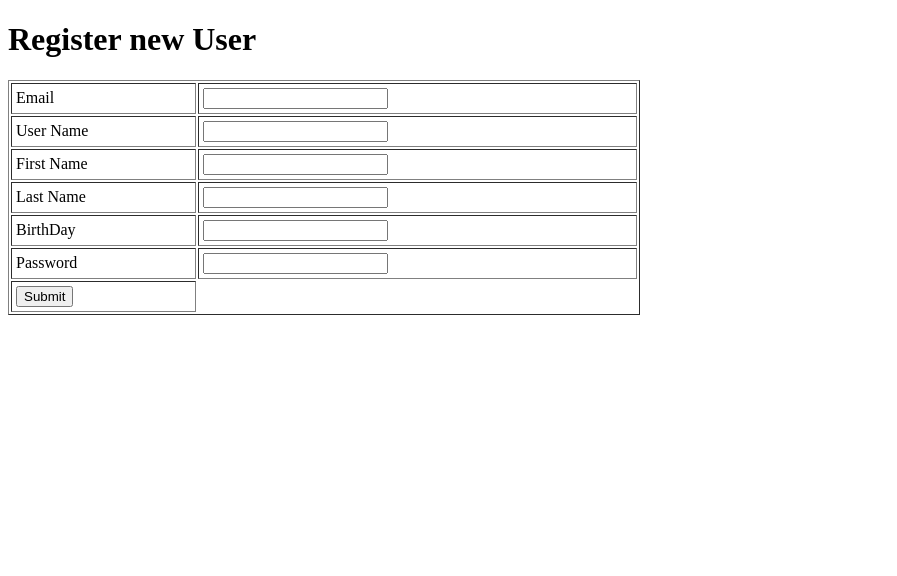
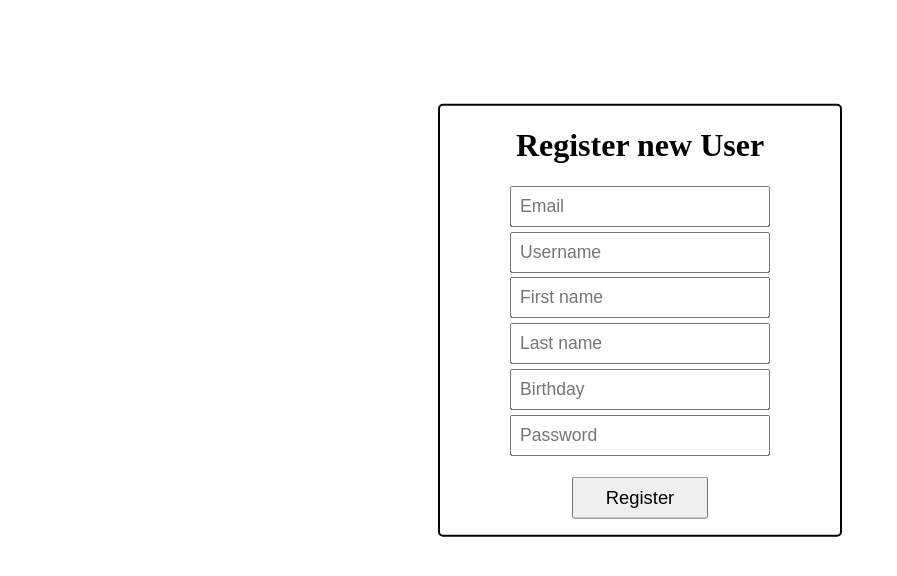
Before and after one commit to pasandevin/connect-In, a PHP site: page /register.php in a window 1280 px wide. Shown: the top 576 px of the page, without its empty margins (0-897 px from the left). Run offline with PHP 8.4, Linux system fonts and the light colour scheme.

Commit message:
added styles

```diff
--- a/register.php
+++ b/register.php
@@ -31,47 +31,54 @@ include ("db_connection.php");
 <html>
 <head>
 <meta charset="utf-8">
-<title>Untitled Document</title>
+<title>Register</title>
+<style>
+	form{
+		border: solid 2px black;
+		border-radius: 5px;
+		width: 25rem;
+		text-align: center;
+		position: absolute;
+		top: 40%;
+		left: 50%;
+		transform: translate(-50%,-50%);
+	}
+	input[type="text"], input[type="email"], input[type="password"]{
+		display: block;
+		margin: 0.3rem 0;
+		margin-left: auto;
+		margin-right: auto;
+		width: 15rem;
+		padding: 0.5rem;
+		font-size: 1.1rem;
+	}
+	input[type="submit"]{
+		font-size: 1.15rem;
+		margin-top: 1rem;
+		margin-bottom: 1rem;
+		padding: 0.5rem 2rem;
+		cursor: pointer;
+	}
+</style>
 </head>
 
 <body>
+	<form method="post" action="<?php $_SERVER['PHP_SELF'];?>">
 	<h1>Register new User</h1>
-	<form method="post" action="<?php $_SERVER['PHP_SELF'];?>">
-		<table width="50%" border="1" cellpadding="4">
-  <tbody>
-    <tr>
-      <td>Email</td>
-      <td><input type="email" name="email"></td>
-    </tr>
-    <tr>
-      <td>User Name</td>
-      <td><input type="text" name="username" ></td>
-    </tr>
-	<tr>
-      <td>First Name</td>
-      <td><input type="text" name="firstname" ></td>
-    </tr>
-	<tr>
-      <td>Last Name</td>
-      <td><input type="text" name="lastname" ></td>
-    </tr>
-	<tr>
-      <td>BirthDay</td>
-      <td><input type="text" name="birthday" ></td>
-    </tr>
-	 <tr>
-      <td>Password</td>
-      <td><input type="password" name="password"></td>
 
-    </tr>
-	<tr>
-      <td><input type="submit" name="reg_submit"></td>
+      <input type="email" name="email" placeholder="Email">
 
+      <input type="text" name="username" placeholder="Username">
 
-    </tr>
+      <input type="text" name="firstname" placeholder="First name">
 
-  </tbody>
-</table>
+      <input type="text" name="lastname" placeholder="Last name">
+
+      <input type="text" name="birthday" placeholder="Birthday">
+
+      <input type="password" name="password" placeholder="Password">
+
+      <input type="submit" name="reg_submit" value="Register">
 
 	</form>
 </body>
```
Also changed, not shown: add_connections.php (+8 -3 lines), homepage.php (+14 -4 lines), login.php (+34 -7 lines), welcome_page.php (+11 -6 lines).
